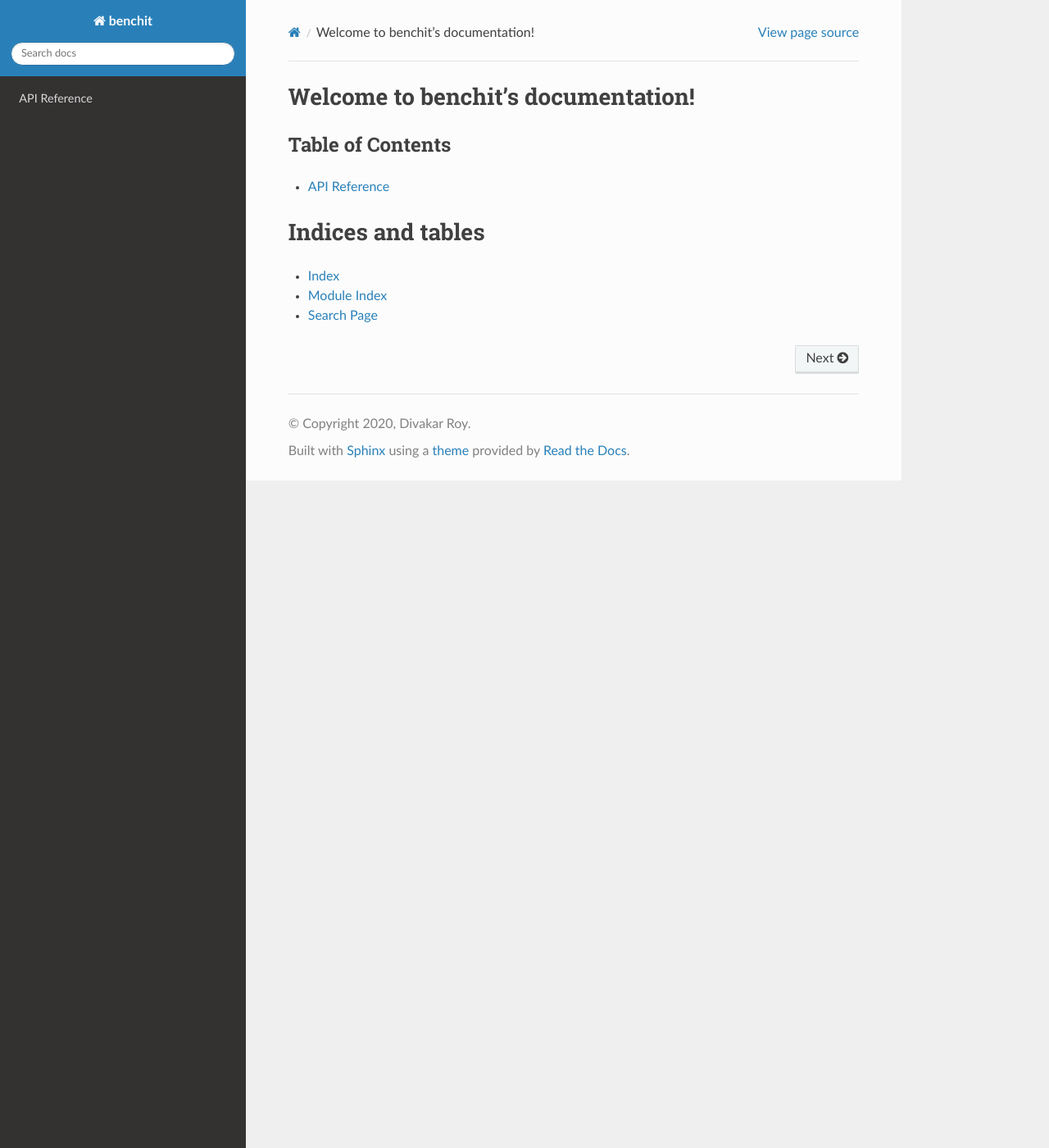
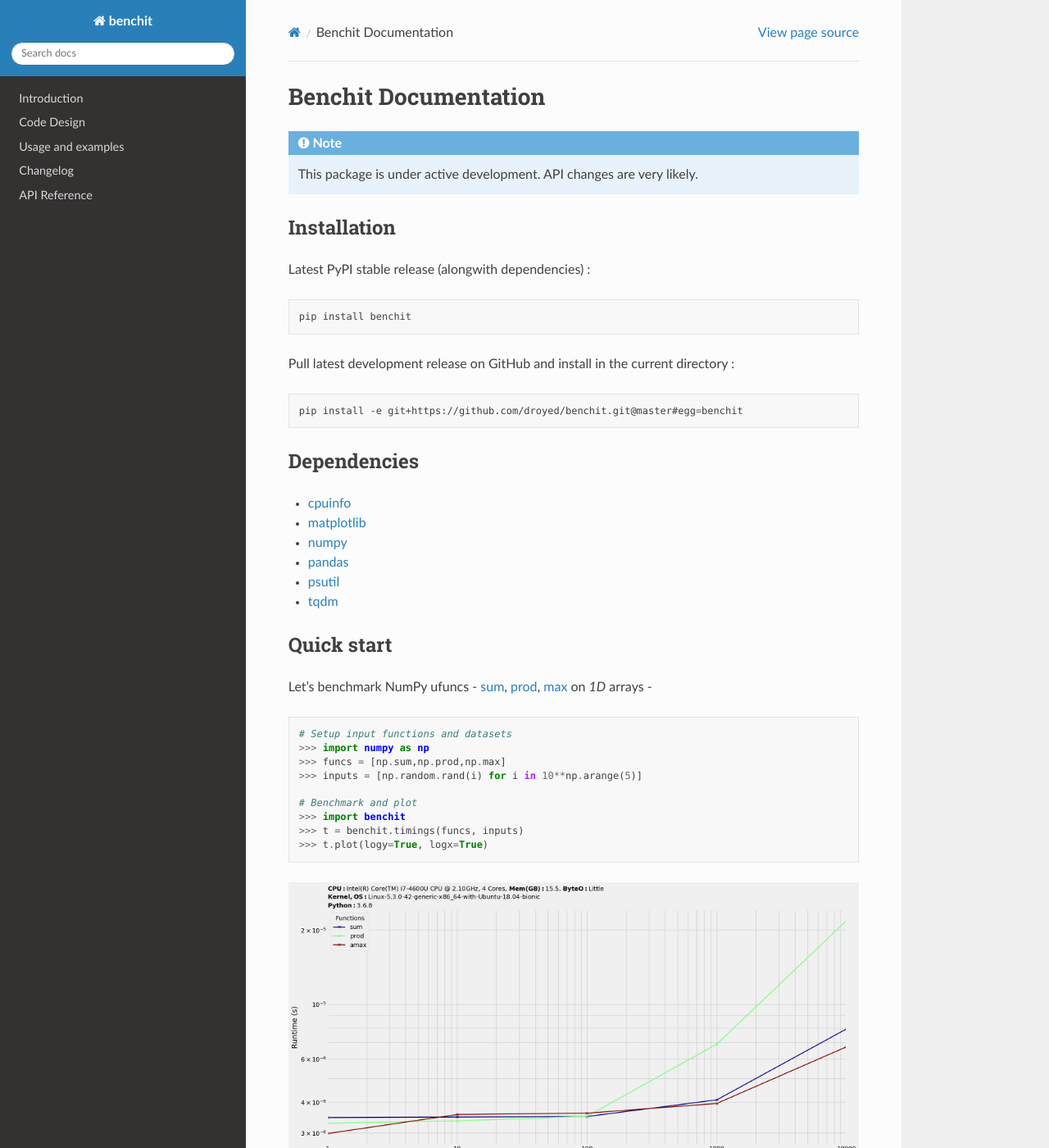
Before and after one commit to droyed/benchit, a Sphinx documentation site: the page built from docs/source/index.rst, in a window 1280 px wide and 1400 px high. Shown: the whole window at 82% size. Built offline with Sphinx 7.4.7 and the Read the Docs theme 2.0.0, drawn with Linux system fonts in a browser that asks for light colours; some of the changed text lies outside the part shown.

Commit message:
fix for apidocs bug

```diff
--- a/docs/source/index.rst
+++ b/docs/source/index.rst
@@ -1,28 +1,74 @@
-.. benchit documentation master file, created by
-   sphinx-quickstart on Fri Apr 10 04:17:36 2020.
-   You can adapt this file completely to your liking, but it should at least
-   contain the root `toctree` directive.
+Benchit Documentation
+======================
 
-Welcome to benchit's documentation!
-===================================
+.. note::
 
-.. toctree::
-   :maxdepth: 2
-   :caption: Contents:
+  This package is under active development. API changes are very likely.
+
+Installation
+------------
+
+Latest PyPI stable release (alongwith dependencies) :
+
+.. code:: sh
+
+    pip install benchit
+
+Pull latest development release on GitHub and install in the current directory :
+
+.. code:: sh
+
+    pip install -e git+https://github.com/droyed/benchit.git@master#egg=benchit
+
+Dependencies
+-------------
+- `cpuinfo <https://pypi.org/project/py-cpuinfo/>`__
+- `matplotlib <https://matplotlib.org/>`__
+- `numpy <https://numpy.org/>`__
+- `pandas <https://pandas.pydata.org/>`__
+- `psutil <https://pypi.org/project/psutil/>`__
+- `tqdm <https://pypi.org/project/tqdm/>`__
+
+Quick start
+-----------
+
+Let's benchmark NumPy ufuncs - `sum <https://docs.scipy.org/doc/numpy/reference/generated/numpy.sum.html>`__, `prod <https://docs.scipy.org/doc/numpy/reference/generated/numpy.prod.html>`__, `max <https://docs.scipy.org/doc/numpy/reference/generated/numpy.amax.html>`__ on `1D` arrays -
+
+.. code-block:: python
+
+    # Setup input functions and datasets
+    >>> import numpy as np
+    >>> funcs = [np.sum,np.prod,np.max]
+    >>> inputs = [np.random.rand(i) for i in 10**np.arange(5)]
+
+    # Benchmark and plot
+    >>> import benchit
+    >>> t = benchit.timings(funcs, inputs)
+    >>> t.plot(logy=True, logx=True)
+
+|plot1|
+
+Though these perform entirely different operations, it was meant to showcase a basic usage. For a detailed explanation on the usage and more realistic scenarios, jump over to - :doc:`usage`.
+
 
 Table of Contents
 -----------------
 
 .. toctree::
 
+   intro
+   code_design
+   usage
+   changes
    benchit
 
 
-
-
-Indices and tables
-==================
+Appendix
+--------
 
 * :ref:`genindex`
 * :ref:`modindex`
-* :ref:`search`
+
+
+
+.. |plot1| image:: singlevar_numpy_ufuncs_timings.png
```
Also changed, not shown: docs/source/changes.rst (added, +7 -0 lines), docs/source/code_design.rst (added, +10 -0 lines), docs/source/intro.rst (added, +11 -0 lines), docs/source/modules.rst (added, +7 -0 lines), docs/source/usage.rst (added, +142 -0 lines), docs/source/multivar_addarrays_timings.png (added), docs/source/multivar_euclidean_timings.png (added), docs/source/singlevar_numpy_ufuncs_speedups_by_prod.png (added), docs/source/singlevar_numpy_ufuncs_timings.png (added).
